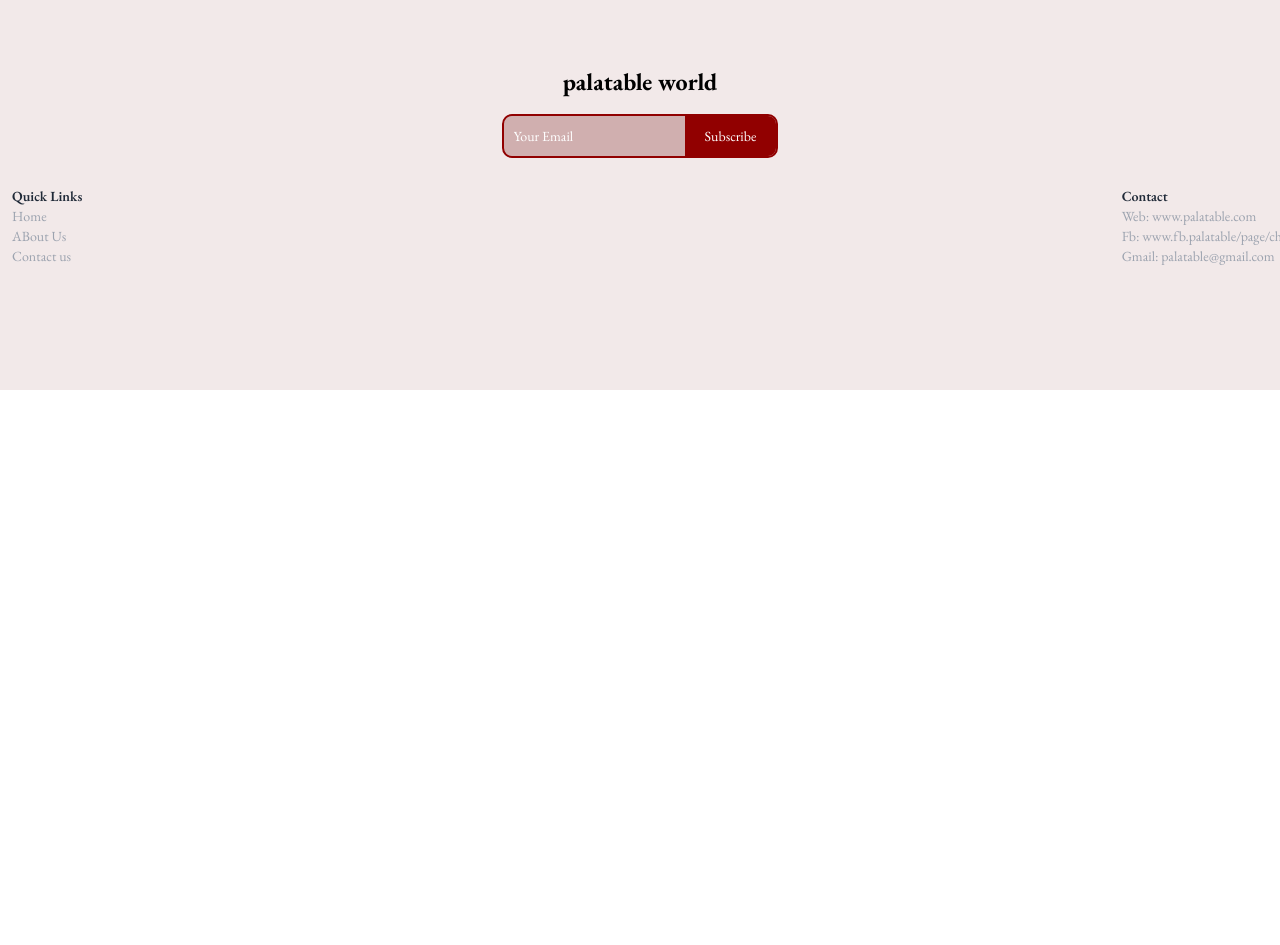
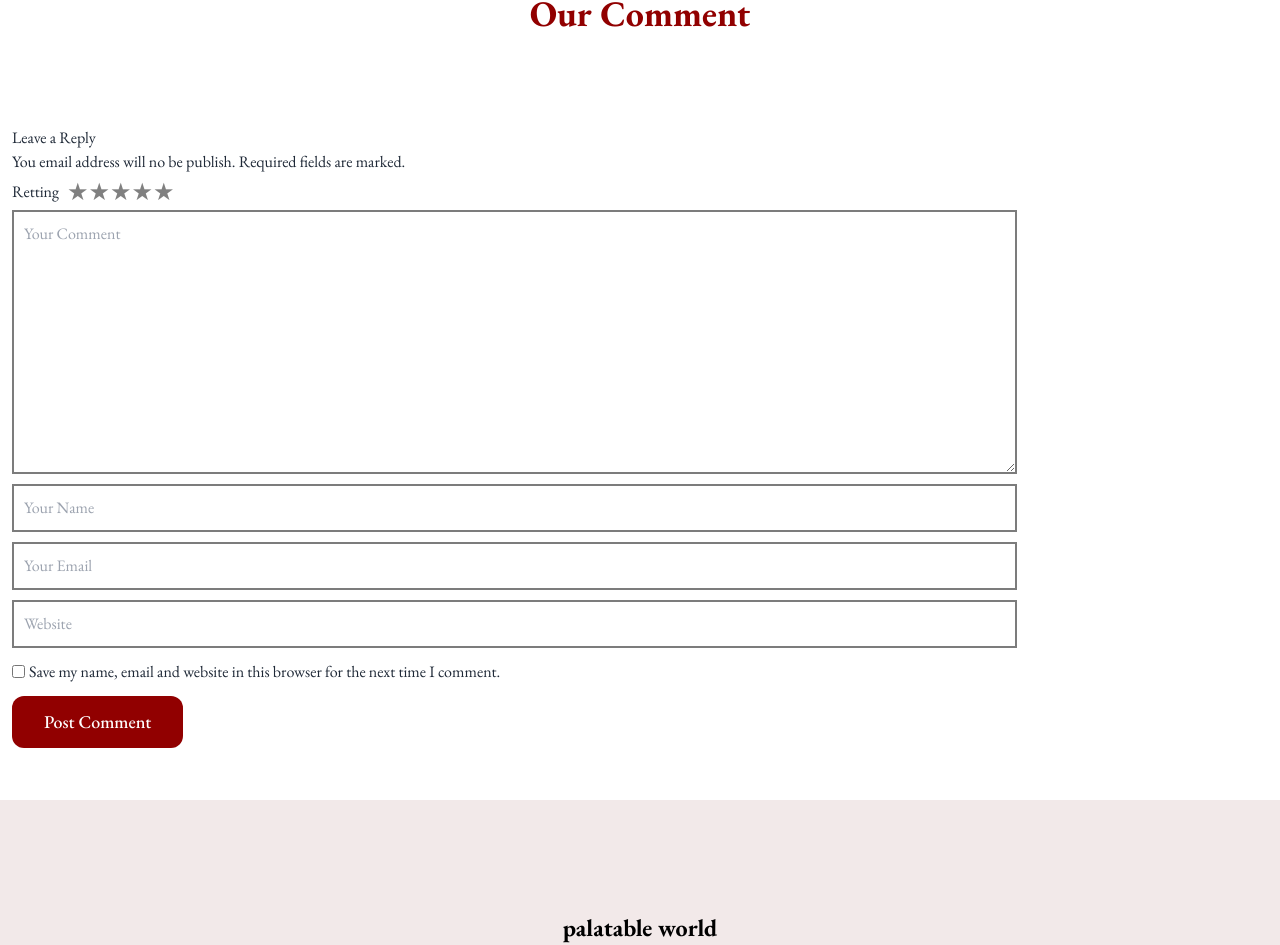
Before and after one commit to ashiqur-r-biplop/Palatable-world-client-site, a React (Vite) app: page / in a window 1280 px wide. Shown: the part 2576-3521 px from the top of the page. Before the commit the page ends 2966 px from the top, so only its background shows below. Built offline with nearby package versions, Linux system fonts and the light colour scheme; no server answers.

Commit message:
leanding page work done

```diff
--- a/package.json
+++ b/package.json
@@ -20,6 +20,7 @@
     "react": "^18.2.0",
     "react-dom": "^18.2.0",
     "react-lottie": "^1.2.3",
+    "react-rating-stars-component": "^2.2.0",
     "react-router-dom": "^6.11.0",
     "sort-by": "^1.2.0",
     "sweetalert2": "^11.7.3"
--- /dev/null
+++ b/src/component/Comment/Comment.jsx
@@ -0,0 +1,48 @@
+import React from "react";
+import ReactStars from "react-rating-stars-component";
+
+import "./comment.css";
+
+const Comment = () => {
+  const ratingChanged = (newRating) => {
+    console.log(newRating);
+  };
+  return (
+    <div className="m-3">
+      <h1>Leave a Reply</h1>
+      <p>You email address will no be publish. Required fields are marked.</p>
+      <div className="flex items-center">
+        <span className="me-2">Retting </span>{" "}
+        <ReactStars
+          count={5}
+          onChange={ratingChanged}
+          size={24}
+          isHalf={true}
+          emptyIcon={<i className="far fa-star"></i>}
+          halfIcon={<i className="fa fa-star-half-alt"></i>}
+          fullIcon={<i className="fa fa-star"></i>}
+          activeColor="#910000"
+        />
+      </div>
+      <div className="flex flex-col justify-start items-start w-full">
+        <div className="allComment-input">
+          <textarea name="" id="" cols="30" rows="10" placeholder="Your Comment" required></textarea>
+          <input type="text" placeholder="Your Name" required />
+          <input type="Email" placeholder="Your Email" required />
+          <input type="Email" placeholder="Website" required />
+
+        </div>
+        <div className="flex justify-start items-center my-3" >
+            <input type="checkbox" name="" required id="" />
+            <p className="ms-1">
+              Save my name, email and website in this browser for the next time
+              I comment.
+            </p>
+          </div>
+        <button className="btn-primary">Post Comment</button>
+      </div>
+    </div>
+  );
+};
+
+export default Comment;
--- /dev/null
+++ b/src/component/Comment/comment.css
@@ -0,0 +1,28 @@
+.allComment-input{
+    display: flex;
+    flex-direction: column;
+    justify-content: center;
+    align-items: start;
+    width: 100%;
+}
+.allComment-input textarea{
+    width: 80%;
+    border: 2px solid #7c7c7c;
+    padding: 10px 10px;
+
+}
+.allComment-input textarea:focus{
+    outline: none;
+    border: 2px solid #b80000;
+}
+.allComment-input input{
+    width: 80%;
+    border: 2px solid #7c7c7c;
+    margin-top: 10px;
+    padding: 10px 10px;
+}
+
+.allComment-input input:focus{
+    border: 2px solid #b80000;
+    outline: none;
+}
--- a/src/component/Home/Home.jsx
+++ b/src/component/Home/Home.jsx
@@ -4,6 +4,7 @@ import { FontAwesomeIcon } from "@fortawesome/react-fontawesome";
 import { faShoppingCart } from "@fortawesome/free-solid-svg-icons";
 import Chef from "../Chef/Chef";
 import Testimonial from "../Testimonial/Testimonial";
+import Comment from "../Comment/Comment";
 
 const Home = () => {
   return (
@@ -47,6 +48,7 @@ const Home = () => {
           <Chef></Chef>
         </div>
         {/* our testimonial  */}
+        <div>
           <div className="py-20 text-center">
             <h1 className="section-title ">Our Testimonial</h1>
             <p className="mt-5">
@@ -56,6 +58,14 @@ const Home = () => {
           </div>
           <Testimonial></Testimonial>
         </div>
+        {/* Leave a reply */}
+        <div>
+          <div className="py-20 text-center">
+            <h1 className="section-title">Our Comment</h1>
+          </div>
+          <Comment></Comment>
+        </div>
+      </div>
     </div>
   );
 };
```
Also changed, not shown: 1 other file (tests, documents, lock files or other folders). Lines whose indentation alone changed are shown as unchanged.
